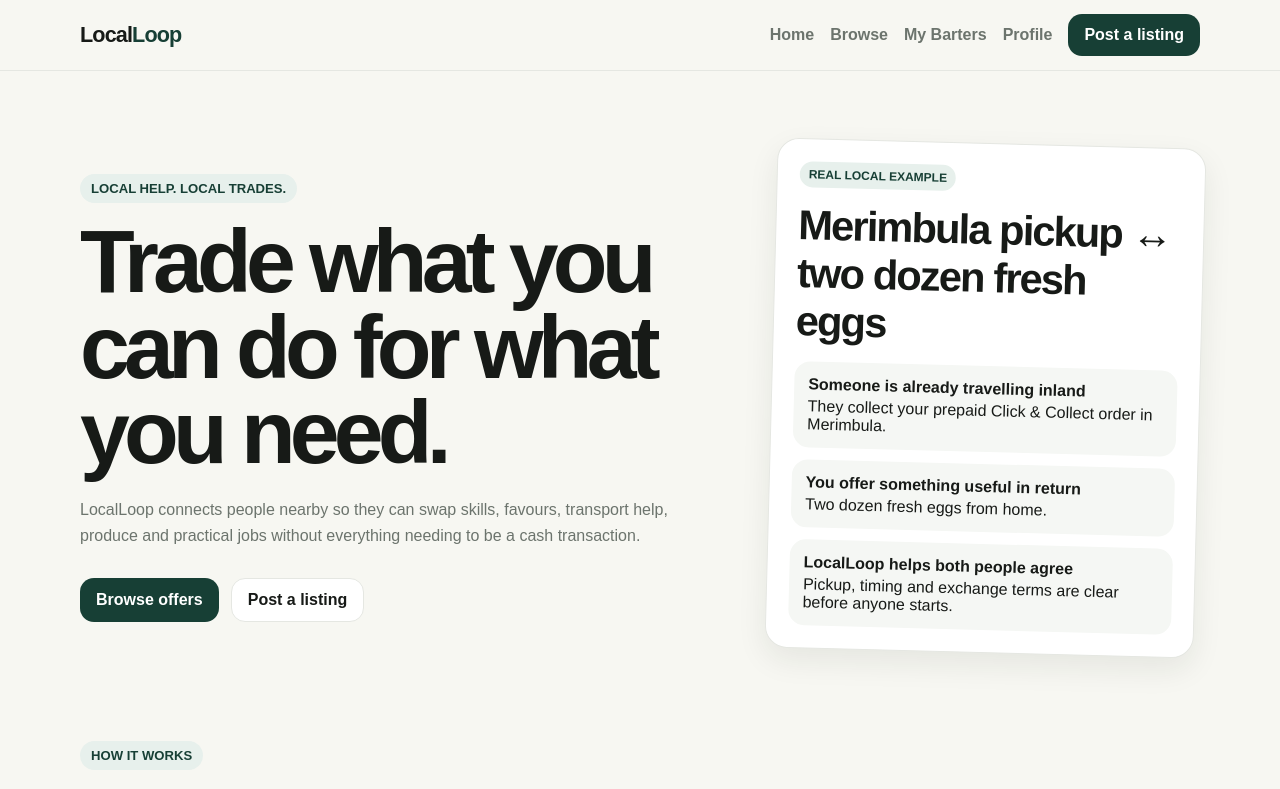
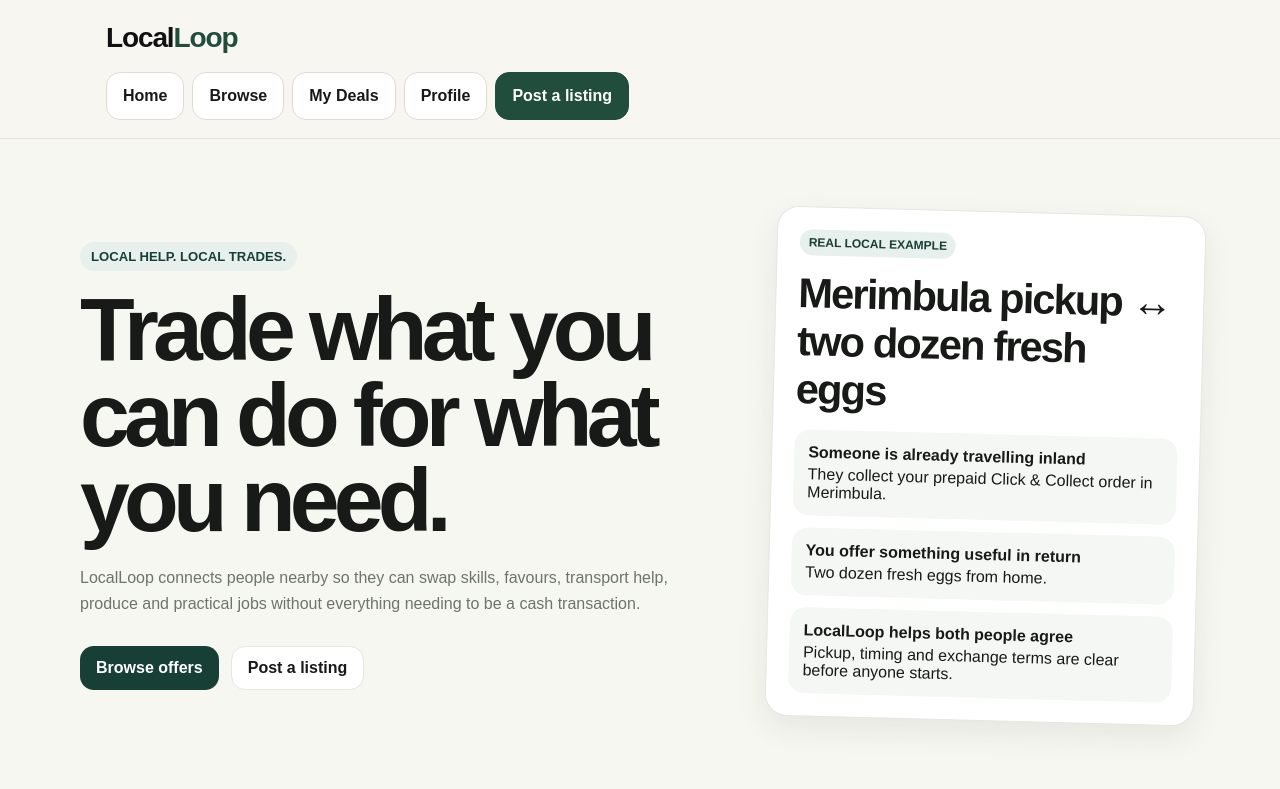
Before and after one commit to ryleycampbell93/LocalLoop, a Next.js app: page / in a window 1280 px wide. Shown: the top 789 px of the page. Built offline with nearby package versions, Linux system fonts and the light colour scheme.

Commit message:
Rename My Barters to My Deals

```diff
--- a/components/Header.tsx
+++ b/components/Header.tsx
@@ -1,19 +1,71 @@
+"use client";
+
 import Link from "next/link";
 
 export default function Header() {
   return (
-    <header className="header">
-      <div className="container nav">
-        <div className="brand">
-          Local<span>Loop</span>
-        </div>
+    <header
+      style={{
+        background: "#f7f6f1",
+        borderBottom: "1px solid #e5e2da",
+      }}
+    >
+      <div
+        style={{
+          maxWidth: 1100,
+          margin: "0 auto",
+          padding: "22px 16px 16px",
+        }}
+      >
+        <Link
+          href="/"
+          style={{
+            display: "inline-block",
+            color: "#111",
+            textDecoration: "none",
+            fontSize: 28,
+            fontWeight: 900,
+            letterSpacing: "-0.04em",
+            marginBottom: 18,
+          }}
+        >
+          Local<span style={{ color: "#214d3d" }}>Loop</span>
+        </Link>
 
-        <nav className="navlinks">
-          <Link href="/">Home</Link>
-          <Link href="/browse">Browse</Link>
-          <Link href="/barters">My Barters</Link>
-          <Link href="/profile">Profile</Link>
-          <Link className="btn" href="/post">
+        <nav
+          style={{
+            display: "flex",
+            gap: 8,
+            overflowX: "auto",
+            paddingBottom: 2,
+            WebkitOverflowScrolling: "touch",
+          }}
+        >
+          <Link href="/" style={navButton}>
+            Home
+          </Link>
+
+          <Link href="/browse" style={navButton}>
+            Browse
+          </Link>
+
+          <Link href="/barters" style={navButton}>
+            My Deals
+          </Link>
+
+          <Link href="/profile" style={navButton}>
+            Profile
+          </Link>
+
+          <Link
+            href="/post"
+            style={{
+              ...navButton,
+              background: "#214d3d",
+              color: "#fff",
+              borderColor: "#214d3d",
+            }}
+          >
             Post a listing
           </Link>
         </nav>
@@ -21,3 +73,20 @@ export default function Header() {
     </header>
   );
 }
+
+const navButton = {
+  flex: "0 0 auto",
+  display: "inline-flex",
+  alignItems: "center",
+  justifyContent: "center",
+  minHeight: 48,
+  padding: "0 16px",
+  border: "1px solid #dedbd3",
+  borderRadius: 14,
+  background: "#fff",
+  color: "#171917",
+  textDecoration: "none",
+  fontWeight: 800,
+  fontSize: 16,
+  whiteSpace: "nowrap" as const,
+};
```
